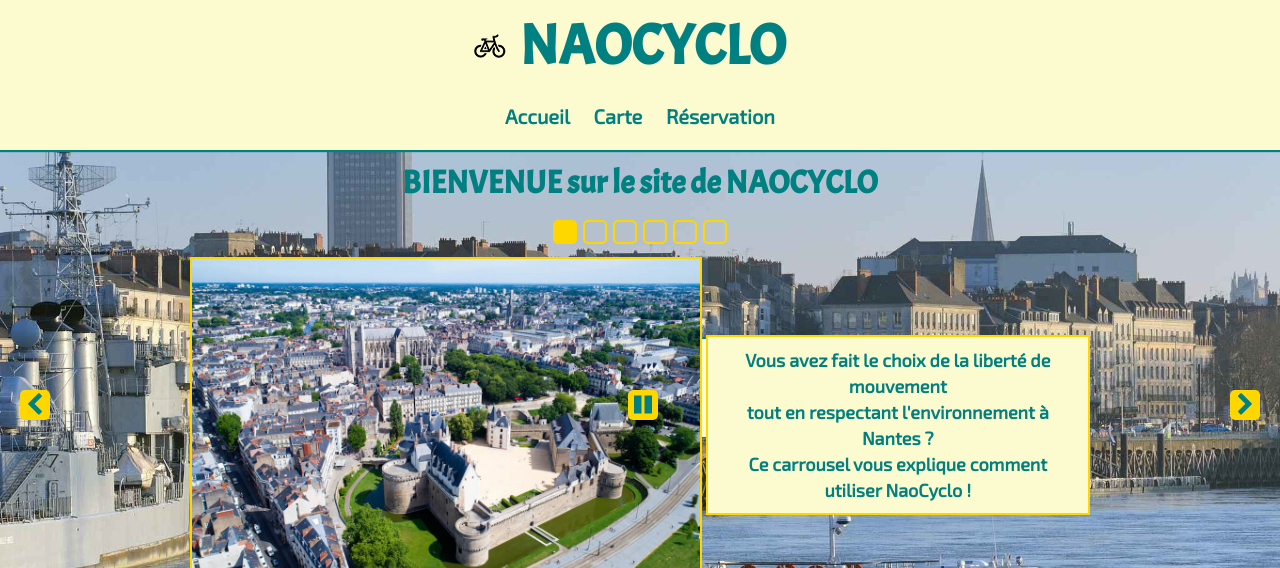
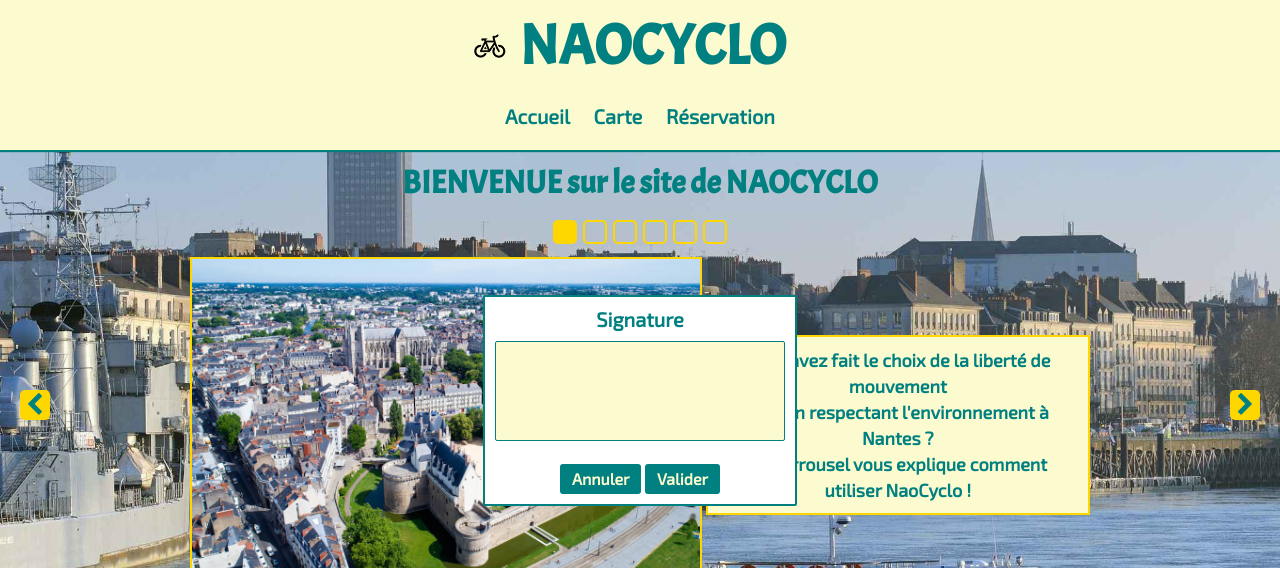
Before and after one commit to KingofB/Naocyclo, a website built with webpack: page index.html in a window 1280 px wide. Shown: the top 568 px of the page. Built offline with nearby package versions, Linux system fonts and the light colour scheme; no server answers; files whose address does not match are found by name.

Commit message:
Popup JS - event sur le bouton submit

```diff
--- a/index.html
+++ b/index.html
@@ -50,7 +50,7 @@
 		</header>
 
 		<container id="canvas-container">
-			<div>
+			<div id="canvas-div">
 				<label id="canvas-label">Signature</label>
 				<canvas></canvas>
 				<div>
@@ -169,7 +169,7 @@
 							<input type="text" name="firstname" id="firstname" placeholder="Votre prénom" autocomplete="given-name">
 						</div>
 						<div>
-							<button type="submit" data-icon="&#xe94f;">Réserver</button>
+							<button type="submit" id="sub-btn" data-icon="&#xe94f;">Réserver</button>
 						</div>
 					</fieldset>
 				</form>
--- a/js/Canvas.js
+++ b/js/Canvas.js
@@ -2,10 +2,24 @@
 
 export function Canvas() {
 
+	const container = document.getElementById("canvas-container");
+	const submitBtn = document.getElementById("sub-btn");
 	const canvas = document.querySelector("canvas");
 	const ctx = canvas.getContext("2d");
 
 	let bDrawing = false;
+
+	submitBtn.addEventListener("click", function popup() {
+		let w;
+
+		w = window.open("./popup.html", "canvas", "width=300,height=200,toolbar=no,scrollbars=no,resizable=no");
+
+		function closePopup() {
+			if (w.document) {
+				w.close();
+			}
+		}
+	});
 
 	function stopDraw() {
 		if (bDrawing)
--- a/style.css
+++ b/style.css
@@ -172,14 +172,26 @@ nav a:hover {
   display: flex;
   align-items: center;
   justify-content: center;
+  z-index: 1000;
 }
 
 #canvas-label {
   display: block;
+  color: teal;
+  font-weight: bold;
+  font-size: 20px;
+}
+
+#canvas-div {
+  border: 2px solid teal;
+  border-radius: 2px;
+  text-align: center;
+  padding: 10px 10px;
+  background: #fff;
 }
 
 canvas {
-  width: 300px;
+  width: 290px;
   height: 100px;
   border: 1px solid teal;
   border-radius: 2px;
```
